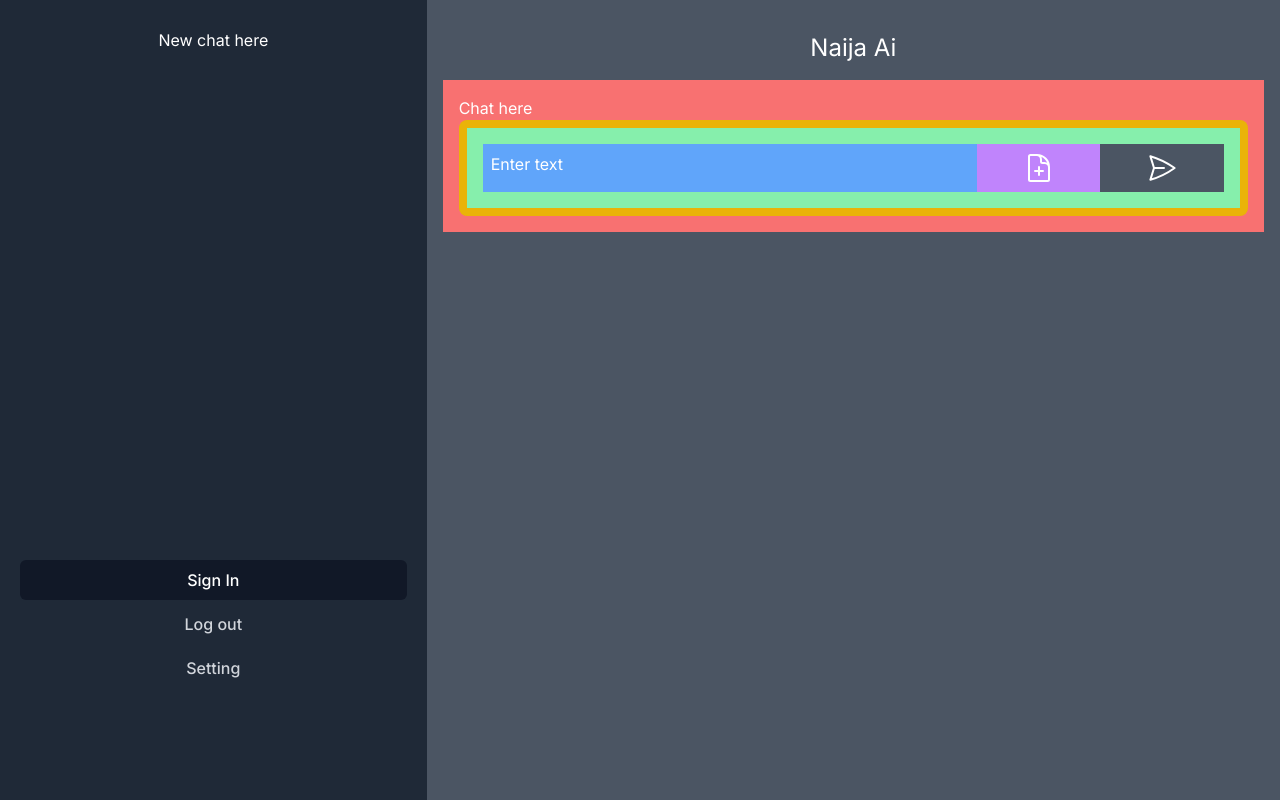
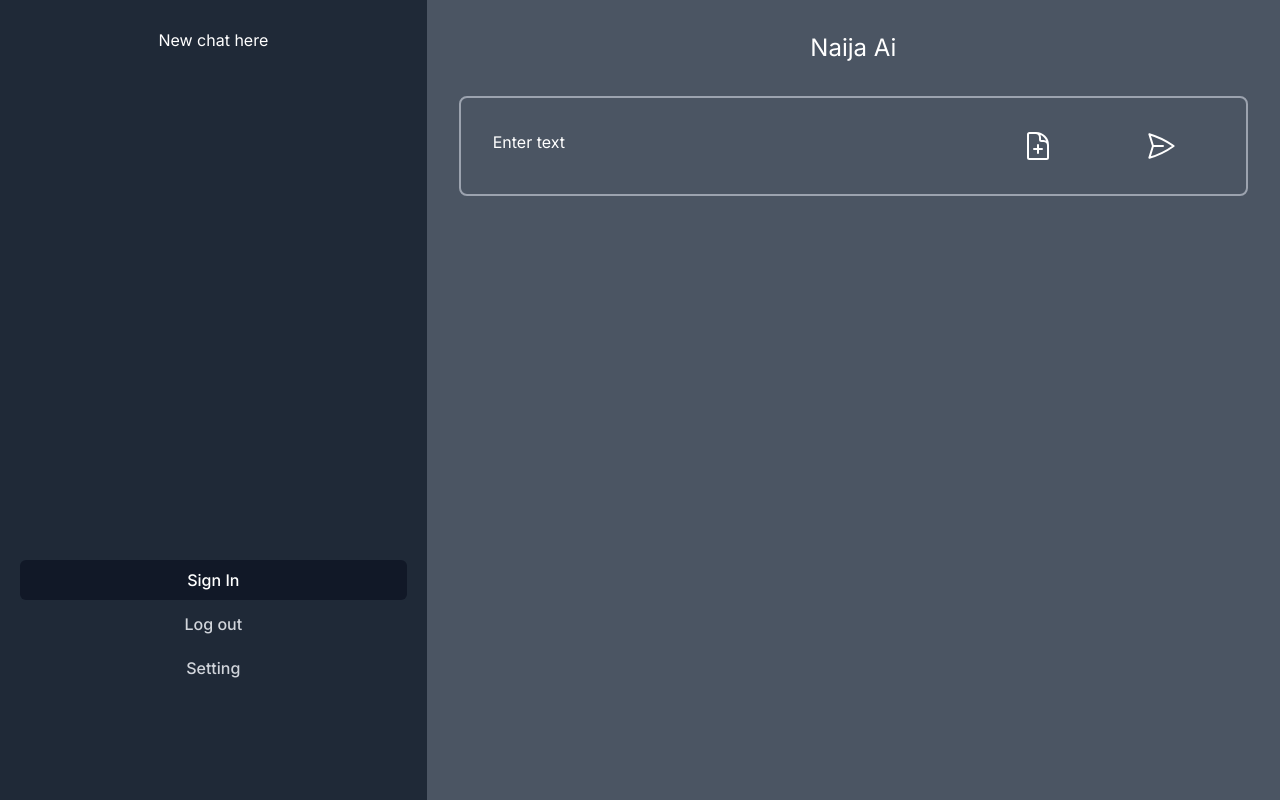
Before and after one commit to Davidmide02/naija-ai, a Next.js app: page /chat in a window 1280 px wide. Built offline with nearby package versions, Linux system fonts and the light colour scheme.

Commit message:
input component

```diff
--- a/src/app/(pages)/chat/page.tsx
+++ b/src/app/(pages)/chat/page.tsx
@@ -2,9 +2,10 @@ import Input from "@/components/input";
 
 const Page = () => {
   return (
-    <div className="chat bg-red-400 p-4">Chat here
+    <div className="chat p-4">
+      {/* Chat here */}
 
-    <Input/>
+      <Input />
     </div>
   );
 };
--- a/src/components/input.tsx
+++ b/src/components/input.tsx
@@ -5,50 +5,66 @@ import {
   DocumentPlusIcon,
   ClipboardIcon,
 } from "@heroicons/react/24/outline";
-import { log } from "console";
 
 const Input = () => {
   const [picture, setPicture] = useState<File | null>(null);
   const [text, setText] = useState("");
+  const fileInputRef = useRef<HTMLInputElement>(null);
 
   const handlePictureChange = (event: React.ChangeEvent<HTMLInputElement>) => {
     const file = event.target.files && event.target.files[0];
     setPicture(file);
+    console.log(picture);
+    console.log(event.target.files);
   };
+
   const handleTextChange = (event: React.ChangeEvent<HTMLInputElement>) => {
     setText(event.target.value);
   };
+
+  const handleIconClick = () => {
+    if (fileInputRef.current) {
+      fileInputRef.current.click();
+    }
+  };
+
   const handleSubmit = (e: React.FormEvent<HTMLFormElement>) => {
     e.preventDefault();
-    console.log("submitted");
-    console.log(text);
   };
+
   return (
-    <div className="bg-yellow-500 p-2 rounded-lg">
+    <div className="border-2 border-gray-400 p-2 rounded-lg">
       <form
         action=""
-        className="bg-green-300 p-4 grid grid-cols-6 "
+        className="p-4 grid grid-cols-6 "
         onSubmit={handleSubmit}
       >
-        <div className="text-input bg-blue-400 col-span-4">
+        <div className="text-input col-span-4">
           <input
             type="text"
             className="w-full p-2 bg-transparent placeholder:text-white outline-none"
             placeholder="Enter text"
             onChange={handleTextChange}
+            required
           />
         </div>
 
-        <div className="file-input cursor-pointer bg-purple-400 p-2 flex flex-col items-center hover:bg-gray-400 hover:rounded-md">
+        <div className="file-input cursor-pointer p-2 flex flex-col items-center hover:bg-gray-400 hover:rounded-md">
           <input
             type="file"
             accept="image/*"
-            onChange={() => handlePictureChange}
+            ref={fileInputRef}
             hidden
+            onChange={() => {
+              handlePictureChange;
+              console.log("uploaded");
+              console.log(picture);
+            }}
           />
           <DocumentPlusIcon
             className="w-10 h-8"
             onClick={() => {
+              handleIconClick();
               console.log("clicked upload");
             }}
           />
@@ -56,7 +72,7 @@ const Input = () => {
 
         <button
           type="submit"
-          className="p-2 bg-gray-600 w-full flex flex-col items-center hover:bg-gray-400 hover:rounded-md"
+          className="p-2 w-full flex flex-col items-center hover:bg-gray-400 hover:rounded-md"
         >
           <PaperAirplaneIcon className="w-10 h-8" />
         </button>
```
